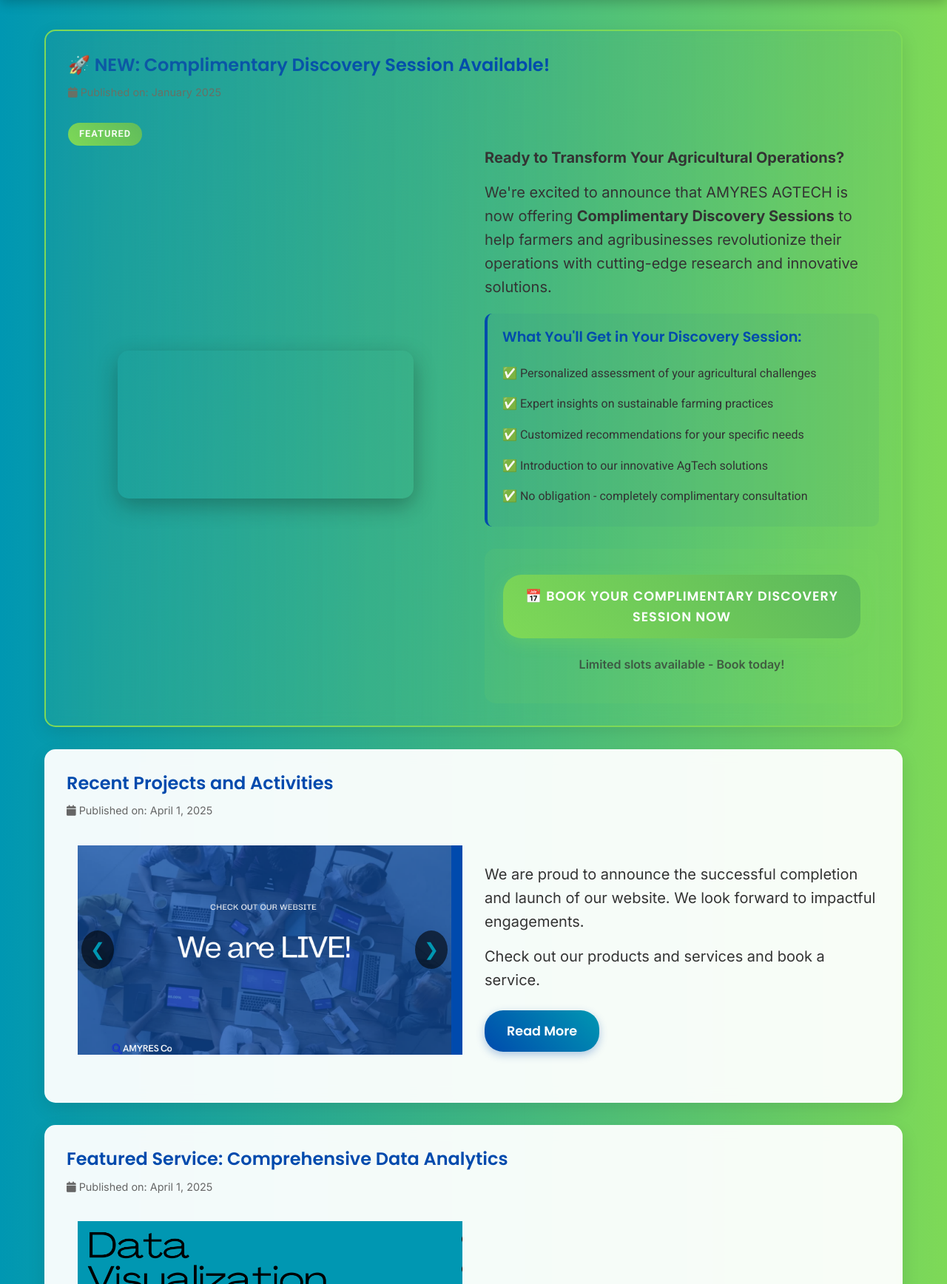
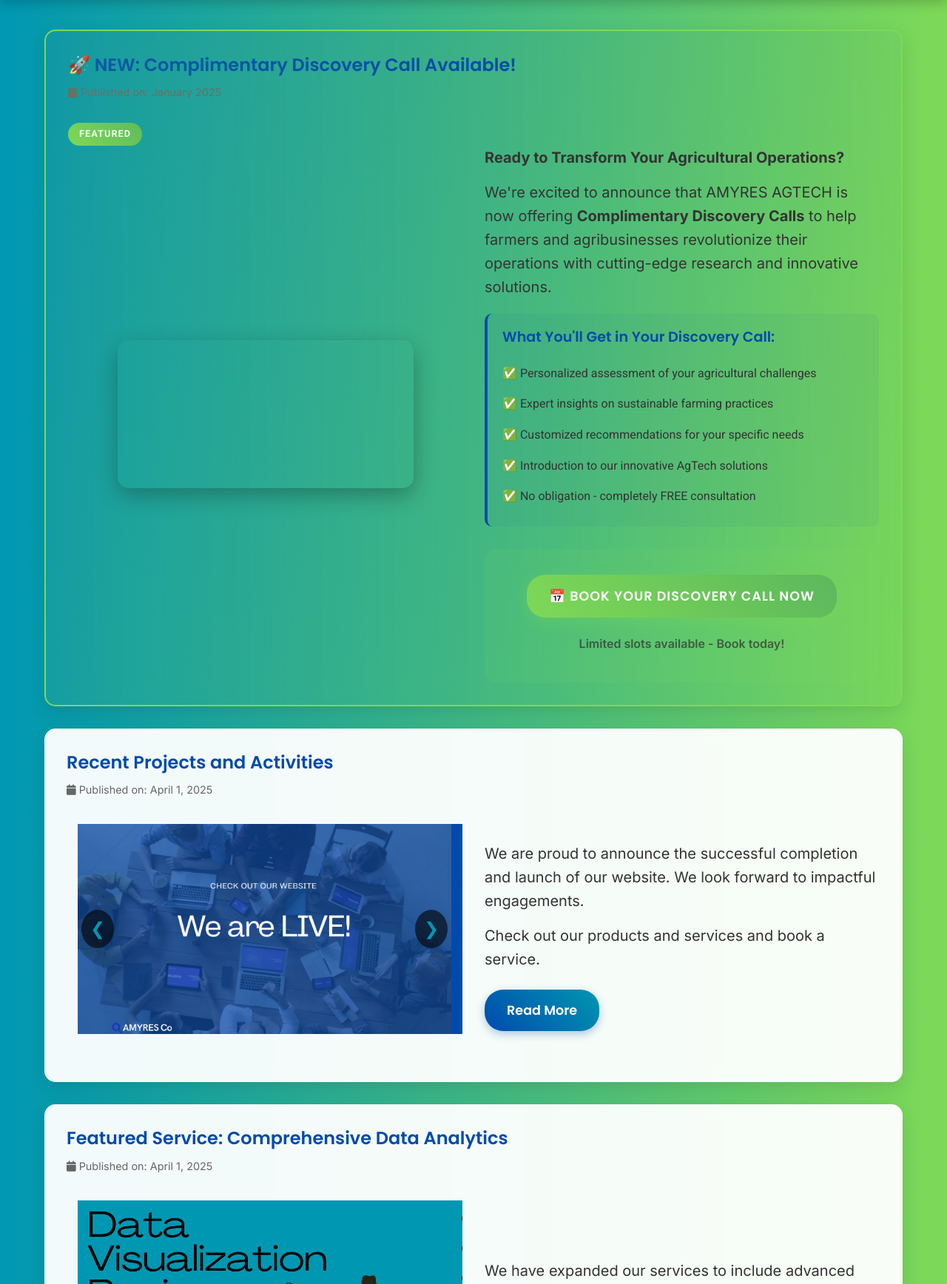
Before and after one commit to kimaninyutu/amyres2, a Django app: page /news/ in a window 1280 px wide. Shown: the part 184-1920 px from the top of the page at 74% size. Run offline with Django 5.2, Linux system fonts and the light colour scheme; grey boxes are pictures that could not be loaded.

Commit message:
Update news.html

```diff
--- a/amyres_webapp/templates/amyres_webapp/news.html
+++ b/amyres_webapp/templates/amyres_webapp/news.html
@@ -15,7 +15,7 @@
             <!-- NEW: Featured Discovery Call Announcement -->
             <article class="news-item featured-announcement">
                 <div class="news-header">
-                    <h2>🚀 NEW: Complimentary Discovery Session Available!</h2>
+                    <h2>🚀 NEW: Complimentary Discovery Call Available!</h2>
                     <p class="date"><i class="fas fa-calendar"></i> Published on: January 2025</p>
                     <div class="news-badge">Featured</div>
                 </div>
@@ -32,16 +32,16 @@
 
                     <div class="news-text">
                         <p><strong>Ready to Transform Your Agricultural Operations?</strong></p>
-                        <p>We're excited to announce that AMYRES AGTECH is now offering <strong>Complimentary Discovery Sessions</strong> to help farmers and agribusinesses revolutionize their operations with cutting-edge research and innovative solutions.</p>
+                        <p>We're excited to announce that AMYRES AGTECH is now offering <strong> Complimentary Discovery Calls</strong> to help farmers and agribusinesses revolutionize their operations with cutting-edge research and innovative solutions.</p>
 
                         <div class="announcement-highlights">
-                            <h3>What You'll Get in Your Discovery Session:</h3>
+                            <h3>What You'll Get in Your Discovery Call:</h3>
                             <ul>
                                 <li>✅ Personalized assessment of your agricultural challenges</li>
                                 <li>✅ Expert insights on sustainable farming practices</li>
                                 <li>✅ Customized recommendations for your specific needs</li>
                                 <li>✅ Introduction to our innovative AgTech solutions</li>
-                                <li>✅ No obligation - completely complimentary consultation</li>
+                                <li>✅ No obligation - completely FREE consultation</li>
                             </ul>
                         </div>
 
@@ -50,7 +50,7 @@
                                class="cta-button discovery-cta"
                                target="_blank"
                                rel="noopener noreferrer">
-                                📅 Book Your Complimentary Discovery Session Now
+                                📅 Book Your Discovery Call Now
                             </a>
                             <p class="limited-offer">Limited slots available - Book today!</p>
                         </div>
```
